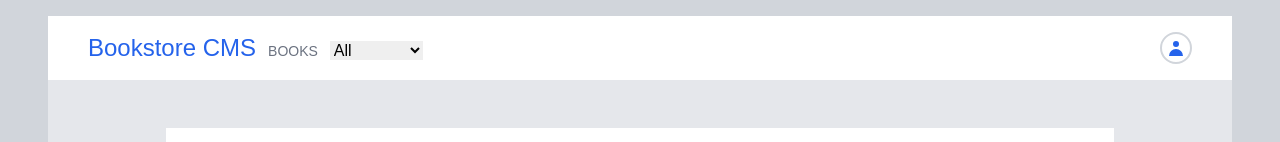
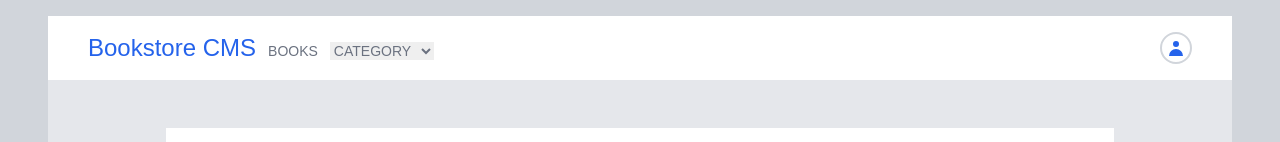
Before and after one commit to chrystalme/magic-books-inc, a React (Create React App) app: page / in a window 1280 px wide. Shown: the top 142 px of the page. Built offline with nearby package versions, Linux system fonts and the light colour scheme.

Commit message:
Style category select tag

```diff
--- a/src/components/CategoryFilter.jsx
+++ b/src/components/CategoryFilter.jsx
@@ -13,7 +13,8 @@ const CATEGORY = [
 ];
 
 const CategoryFilter = ({ changeFilter }) => (
-  <select onChange={changeFilter}>
+  <select className="nav-item" onChange={changeFilter}>
+    <option value="All">Category</option>
     {CATEGORY.map((category) => (
       <option key={category} value={category}>
         {category}
```
